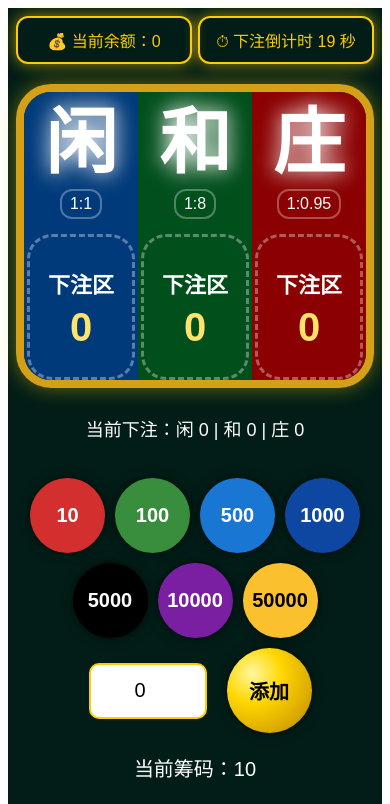
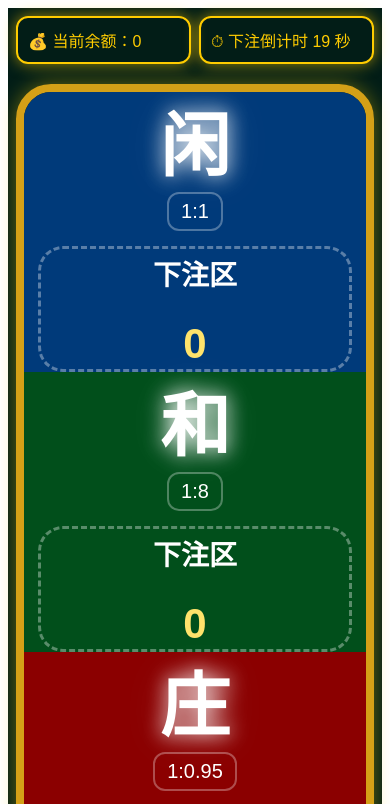
Before and after one commit to sjonhkan48/demo-game, a Vue app in the folder frontend/: page / in a window 390 px wide. Shown: the top 804 px of the page. Built offline with nearby package versions, Linux system fonts and the light colour scheme; no server answers.

Commit message:
Update GameView.vue

```diff
--- a/frontend/src/views/GameView.vue
+++ b/frontend/src/views/GameView.vue
@@ -353,88 +353,87 @@ body{ margin:0;}
 
 /* 顶部 */
 .top-bar{
-  flex-direction:row;
-  gap:6px;
+  display:grid;
+  grid-template-columns:1fr 1fr;
+  gap:8px;
 }
 
 .balance-box,
 .timer-box{
-  flex:1;
   font-size:16px;
   padding:10px;
-  text-align:center;
 }
 
-/* 三个投注区 */
+/* 核心修改 */
 .bet-board{
+  display:flex;
+  flex-direction:column;
   height:auto;
-  min-height:auto;
 }
 
 .bet-area{
-  padding-top:15px;
+  min-height:220px;
+  padding-top:20px;
 }
 
 .title{
-  font-size:72px;
+  font-size:70px;
 }
 
 .rate{
-  font-size:16px;
-  padding:4px 8px;
+  font-size:20px;
 }
 
 .drop-zone{
   width:90%;
-  height:140px;
+  height:120px;
 }
 
 .zone-text{
-  font-size:22px;
+  font-size:28px;
 }
 
 .money{
-  font-size:40px;
-  margin-top:8px;
+  font-size:42px;
 }
 
 /* 当前下注 */
 .current-bet{
   font-size:18px;
-  line-height:1.4;
-  padding:10px;
+  margin-top:15px;
 }
 
-/* 筹码区域 */
+/* 筹码 */
 .chip-panel{
+  display:grid;
+  grid-template-columns:repeat(3,1fr);
   gap:10px;
-  justify-content:center;
 }
 
 .chip-panel button{
-  width:75px;
-  height:75px;
+  width:100%;
+  height:70px;
+  border-radius:12px;
   font-size:20px;
 }
 
 .chip-input{
-  width:110px;
-  height:50px;
-  font-size:20px;
+  width:100%;
+  height:60px;
 }
 
 .chip-add{
-  width:85px !important;
-  height:85px !important;
-  font-size:20px !important;
+  width:100%!important;
+  height:60px!important;
+  border-radius:12px!important;
 }
 
 .selected-chip{
-  font-size:20px;
+  font-size:18px;
 }
 
 .result-box{
-  font-size:24px;
+  font-size:28px;
 }
 
 }
```
